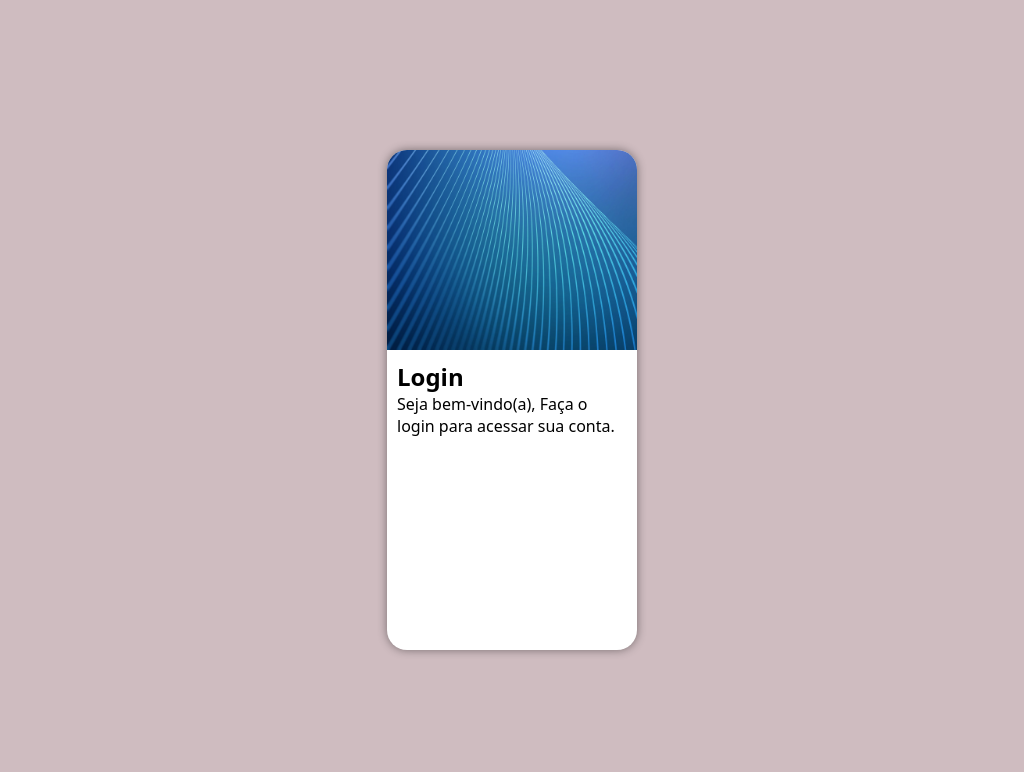
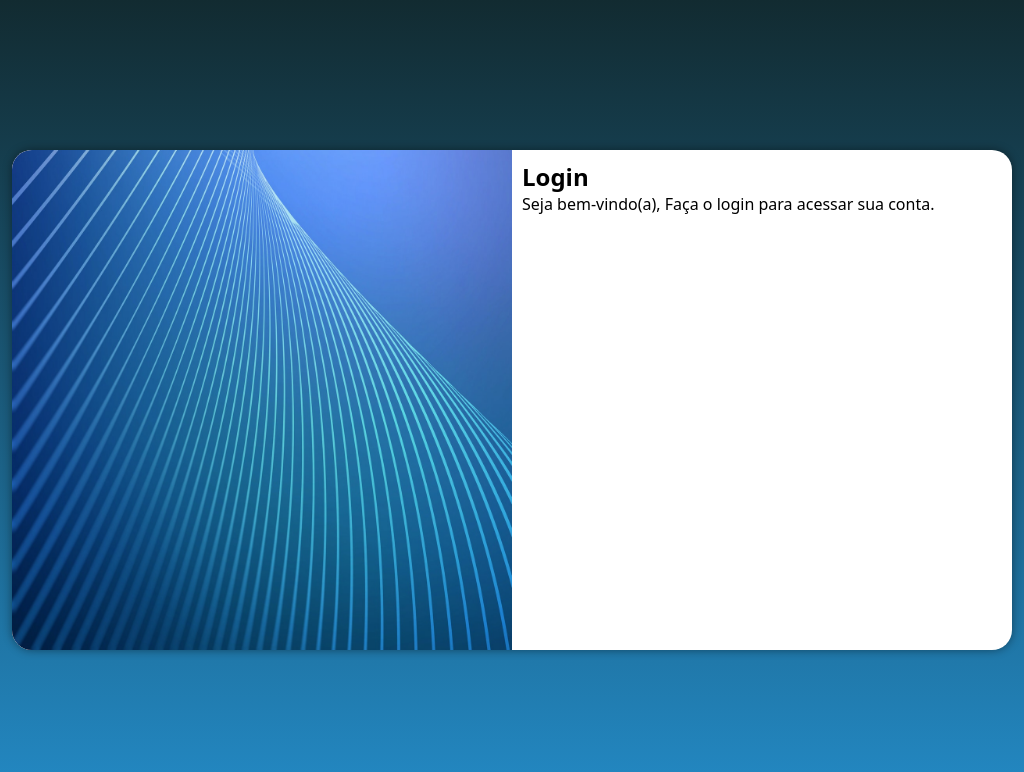
Before and after one commit to FernandaRogante/Tela-Login, a plain HTML site: page index.html in a window 1024 px wide. Drawn offline with Linux system fonts and the light colour scheme.

Commit message:
media query

```diff
--- /dev/null
+++ b/estilos/media-query.css
@@ -0,0 +1,47 @@
+@charset "UTF-8";
+
+/*Todas as demais midias*/
+/*Mobile devices – 320px — 480px.
+iPads, Tablets – 481px — 768px.
+Small screens, laptops – 769px — 1024px.
+Desktops, large screens – 1025px — 1200px.
+Extra large screens, TV – 1201px, and more.*/
+
+@media screen and (min-width: 768px) and (max-width: 1024px) {
+
+    main {
+        background-image: linear-gradient(to top, #2389c4, #122b31);
+    }
+    section#login {
+        width: 80vw;
+    }
+    section#login > div#imagen {
+        float: left;
+        width: 30%;
+        height: 100%;
+    }
+    section#login > div#formu {
+        float: right;
+        width: 70%;
+    }
+}
+
+@media screen and (min-width: 1024px) {
+    main {
+        background-image: linear-gradient(to top, #2389c4, #122b31);
+    }
+    section#login {
+        width: 1000px;
+    }
+
+    section#login > div#imagen {
+        float: left;
+        width: 50%;
+        height: 100%;
+    }
+
+    section#login > div#formu {
+        float: right;
+        width: 50%;
+    }
+}
--- a/estilos/style.css
+++ b/estilos/style.css
@@ -2,7 +2,7 @@
 
 :root {
     --cor001:#cfbcc0;
-    --cor002:#072026;
+    --cor002:#307181;
     --cor003:#733F3F;
     --cor004:#F2E9CE;
 }
@@ -15,7 +15,7 @@
 }
 
 body, html {
-    background-color: var(--cor001);
+    background-color: var(--cor002);
     height: 100vh;
     width: 100vw;
 }
@@ -32,14 +32,13 @@ section#login {
     left: 50%;
     transform: translate(-50%, -50%) ;
     overflow: hidden;
-
-
     background-color: white;
     width: 250px;
     height: 500px;
     border-radius: 20px;
     box-shadow: 0px 0px 10px rgba(0, 0, 0, 0.432) ;
-
+    transition: width .3s, height .3s;
+    transition-timing-function: ease;
 }
 section#login > div#imagen {
     display: block;
--- a/index.html
+++ b/index.html
@@ -6,6 +6,7 @@
     <meta name="viewport" content="width=device-width, initial-scale=1.0">
     <title>Login</title>
     <link rel="stylesheet" href="estilos/style.css">
+    <link rel="stylesheet" href="estilos/media-query.css">
 
 </head>
 <body>
```
